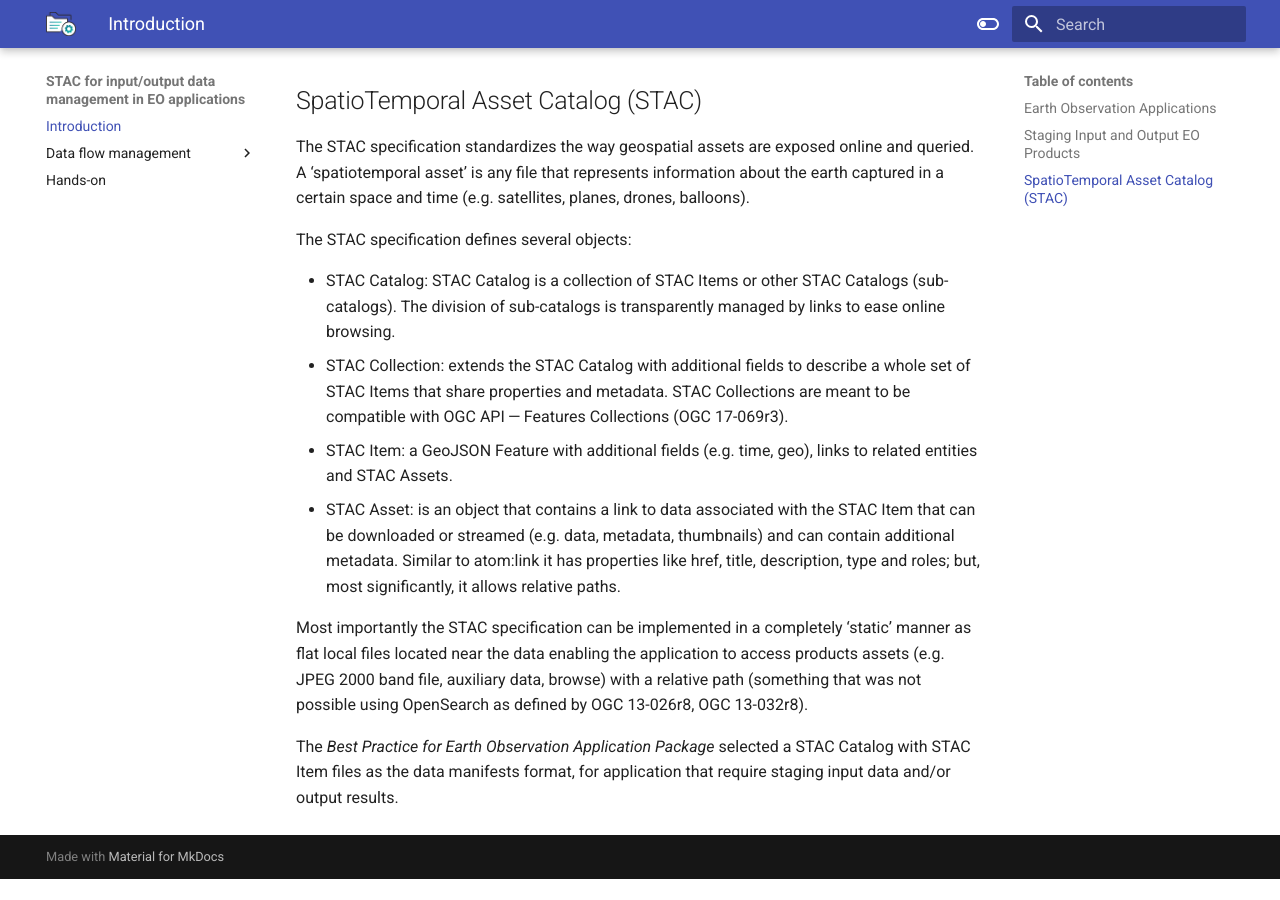
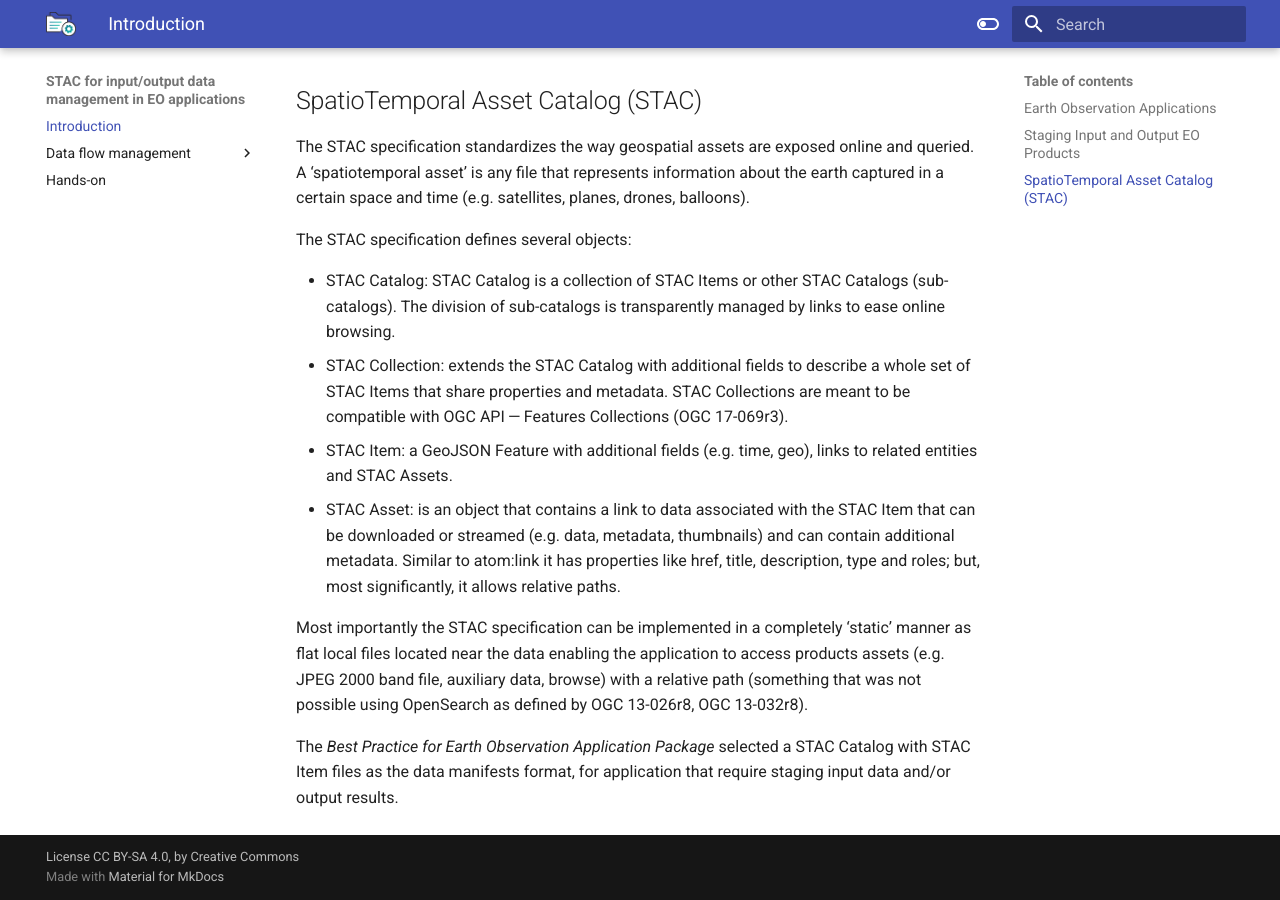
Before and after one commit to eoap/stac-eoap, an MkDocs documentation site: the page built from docs/index.md, in a window 1280 px wide and 900 px high, scrolled down 1640 px. Built offline with MkDocs 1.6.1 and Material for MkDocs 9.7.7, drawn with Linux system fonts in a browser that asks for light colours; before the commit the page ends 2519 px from its top, so only the background shows below that.

Commit message:
adds license footer

```diff
--- a/mkdocs.yml
+++ b/mkdocs.yml
@@ -58,3 +58,5 @@ nav:
     - Application data flow: 'application-data-flow.md'
     - Platform data flow: 'platform-data-flow.md'
   - Hands-on: 'hands-on.md'
+
+copyright: <a href="https://img.shields.io/badge/License-CC_BY--SA_4.0-lightgrey.svg">License CC BY-SA 4.0</a>, by <a href="https://creativecommons.org/licenses/by-sa/4.0/">Creative Commons</a>
```
